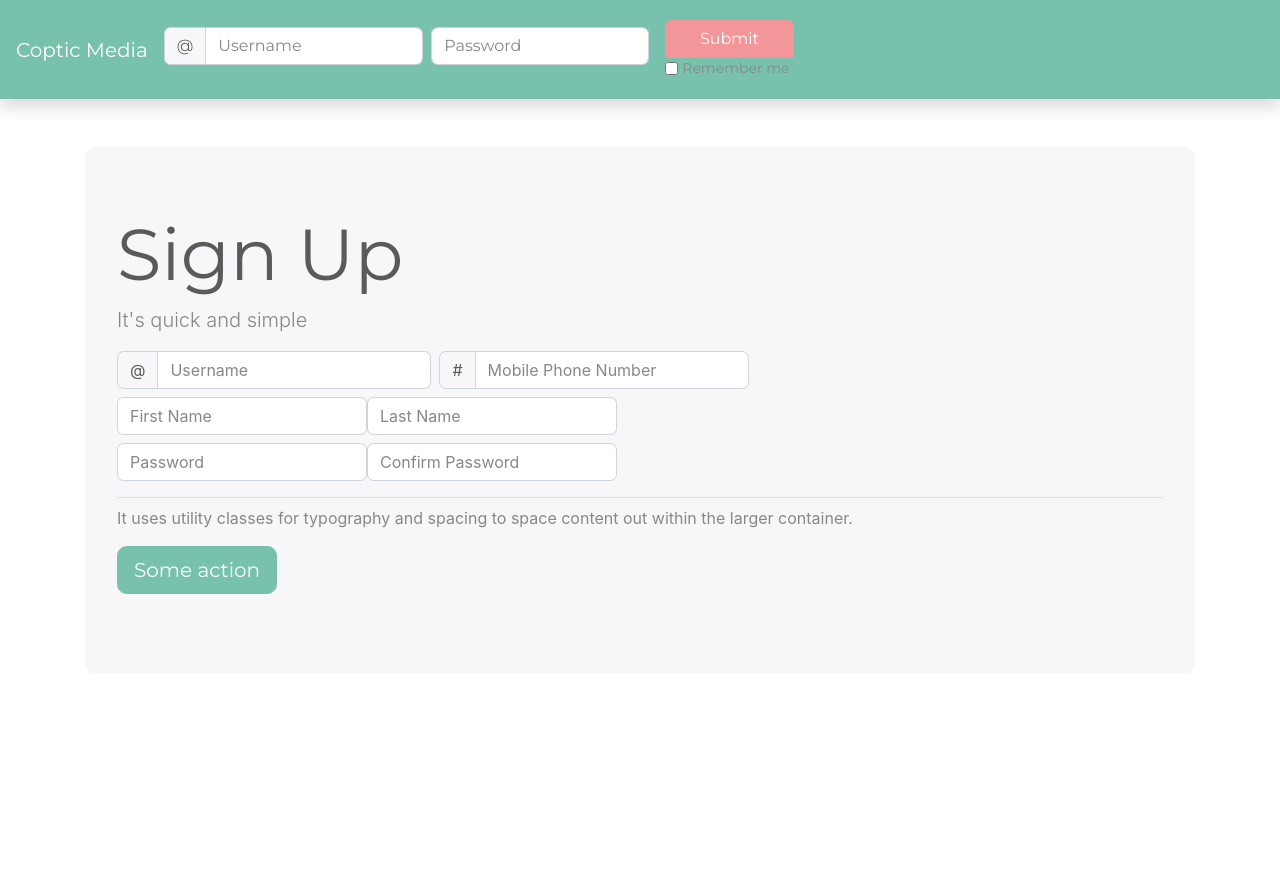
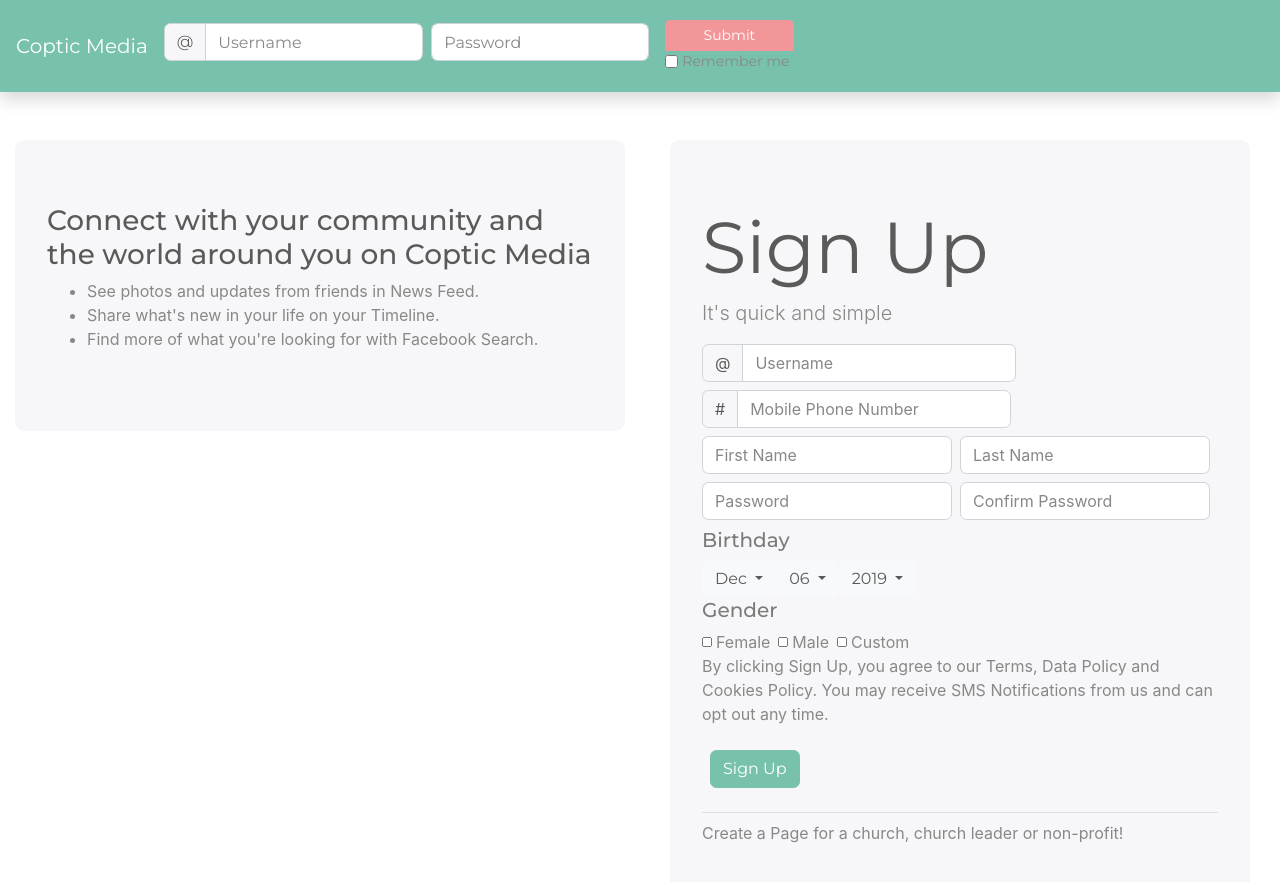
Before and after one commit to ysawiris/social_media, a plain HTML site: page base.html in a window 1280 px wide. Before the commit the page ends 800 px from the top, so only its background shows below. Drawn offline with nearby package versions, Linux system fonts and the light colour scheme.

Commit message:
[add] features to signup

```diff
--- a/base.html
+++ b/base.html
@@ -31,7 +31,7 @@
                 <label class="sr-only" for="inlineFormInputName2">Password</label>
                 <input type="text" class="form-control mb-2 mr-sm-2" id="inlineFormInputName2" placeholder="Password">
                 <div class="btn-group-vertical btn-sm" role="group">
-                    <button type="submit" class="btn btn-secondary">Submit</button>
+                    <button type="submit" class="btn btn-secondary btn-sm">Submit</button>
                     <div class="form-check mr-sm-1">
                         <input class="form-check-input" type="checkbox" id="inlineFormCheck">
                         <label class="form-check-label" for="inlineFormCheck">
@@ -44,51 +44,120 @@
         </div>
     </nav>
 
+    <div class="container-fluid">
+        <div class="row">
+            <div class="col-sm-6">
+                <div class="jumbotron">
+                <h3>Connect with your community and the world around you on Coptic Media</h3>
+                <div class="text">
+                        <ul>
+                            <li>See photos and updates from friends in News Feed.</li>
+                            <li> Share what's new in your life on your Timeline.</li>
+                            <li>Find more of what you're looking for with Facebook Search.</li>
+                        </ul>
+                    </div>
+                </div>
+
+            </div>
+            <div class="col-sm-6">
                 <div class="container">
-        <div class="jumbotron">
-            <h1 class="display-3">Sign Up</h1>
-            <p class="lead">It's quick and simple</p>
-            <form class="form-inline">
-                <label class="sr-only" for="inlineFormInputGroupUsername2">Username</label>
-                <div class="input-group mb-2 mr-sm-2">
-                    <div class="input-group-prepend">
-                        <div class="input-group-text">@</div>
+                    <div class="jumbotron ">
+                        <h1 class="display-3 ">Sign Up</h1>
+                        <p class="lead ">It's quick and simple</p>
+                        <form class="form-inline ">
+                            <label class="sr-only " for="inlineFormInputGroupUsername2 ">Username</label>
+                            <div class="input-group mb-2 mr-sm-2 ">
+                                <div class="input-group-prepend ">
+                                    <div class="input-group-text ">@</div>
                                 </div>
-                    <input type="text" class="form-control" id="inlineFormInputGroupUsername2" placeholder="Username">
+                                <input type="text " class="form-control " id="inlineFormInputGroupUsername2 " placeholder="Username ">
                             </div>
-                <label class="sr-only" for="inlineFormInputGroupUsername2">Mobile Phone Number</label>
-                <div class="input-group mb-2 mr-sm-2">
-                    <div class="input-group-prepend">
-                        <div class="input-group-text">#</div>
+                            <label class="sr-only " for="inlineFormInputGroupUsername2 ">Mobile Phone Number</label>
+                            <div class="input-group mb-2 mr-sm-2 ">
+                                <div class="input-group-prepend ">
+                                    <div class="input-group-text ">#</div>
                                 </div>
-                    <input type="text" class="form-control" id="inlineFormInputGroupUsername2" placeholder="Mobile Phone Number">
+                                <input type="text " class="form-control " id="inlineFormInputGroupUsername2 " placeholder="Mobile Phone Number ">
                             </div>
 
 
                         </form>
-            <form class="form-inline">
-                <label class="sr-only" for="inlineFormInputName2">First Name</label>
-                <input type="text" class="form-control mb-2" style="width: 250px;" id="inlineFormInputName2" placeholder="First Name">
-                <label class="sr-only" for="inlineFormInputName2">Last Name</label>
-                <input type="text" class="form-control mb-2" style="width: 250px;" id="inlineFormInputName2" placeholder="Last Name">
+                        <form class="form-inline ">
+                            <label class="sr-only " for="inlineFormInputName2 ">First Name</label>
+                            <input type="text " class="form-control mb-2 mr-sm-2 " style="width: 250px; " id="inlineFormInputName2 " placeholder="First Name ">
+                            <label class="sr-only " for="inlineFormInputName2 ">Last Name</label>
+                            <input type="text " class="form-control mb-2 " style="width: 250px; " id="inlineFormInputName2 " placeholder="Last Name ">
                         </form>
 
-            <form class="form-inline">
-                <label class="sr-only" for="inlineFormInputName2">Password</label>
-                <input type="text" class="form-control mb-2" style="width: 250px;" id="inlineFormInputName2" placeholder="Password">
-                <label class="sr-only" for="inlineFormInputName2">Confirm Password</label>
-                <input type="text" class="form-control mb-2" style="width: 250px;" id="inlineFormInputName2" placeholder="Confirm Password">
+                        <form class="form-inline ">
+                            <label class="sr-only " for="inlineFormInputName2 ">Password</label>
+                            <input type="text " class="form-control mb-2 mr-sm-2 " style="width: 250px; " id="inlineFormInputName2 " placeholder="Password ">
+                            <label class="sr-only " for="inlineFormInputName2 ">Confirm Password</label>
+                            <input type="text " class="form-control mb-2 " style="width: 250px; " id="inlineFormInputName2 " placeholder="Confirm Password ">
                         </form>
 
-            <hr class="my-2">
-            <p>It uses utility classes for typography and spacing to space content out within the larger container.</p>
-            <p class="lead">
-                <a class="btn btn-primary btn-lg" href="#!" role="button">Some action</a>
-            </p>
+
+                        <h5 class="text-black-50 ">Birthday</h5>
+                        <div class="form-inline ">
+                            <div class="dropdown ">
+                                <button class="btn btn-light dropdown-toggle " type="button " id="dropdownMenu1 " data-toggle="dropdown " aria-haspopup="true " aria-expanded="false ">
+                                                          Dec
+                                                        </button>
+                                <div class="dropdown-menu " aria-labelledby="dropdownMenu1 ">
+                                    <a class="dropdown-item " href="#! ">Action</a>
+                                    <a class="dropdown-item " href="#! ">Another action</a>
+                                </div>
+                            </div>
+                            <div class="dropdown ">
+                                <button class="btn btn-light dropdown-toggle " type="button " id="dropdownMenu1 " data-toggle="dropdown " aria-haspopup="true " aria-expanded="false ">
+                                                              06
+                                                            </button>
+                                <div class="dropdown-menu " aria-labelledby="dropdownMenu1 ">
+                                    <a class="dropdown-item " href="#! ">Action</a>
+                                    <a class="dropdown-item " href="#! ">Another action</a>
+                                </div>
+                            </div>
+                            <div class="dropdown ">
+                                <button class="btn btn-light dropdown-toggle " type="button " id="dropdownMenu1 " data-toggle="dropdown " aria-haspopup="true " aria-expanded="false ">
+                                                              2019
+                                                            </button>
+                                <div class="dropdown-menu " aria-labelledby="dropdownMenu1 ">
+                                    <a class="dropdown-item " href="#! ">Action</a>
+                                    <a class="dropdown-item " href="#! ">Another action</a>
+                                </div>
+                            </div>
+                        </div>
+                        <h5 class="text-black-50 ">Gender</h5>
+
+                                <div class="form-inline mr-5 ">
+                                        <div class="form-inline mr-sm-2 ">
+                                            <input class="form-check-input" style="width: 10px; height: 10px;" type="checkbox " id="inlineFormCheck ">
+                                            <label class="form-check-label " for="inlineFormCheck ">Female</label>
+                                        </div>
+                                        <div class="form-inline mr-sm-2 ">
+                                            <input class="form-check-input " style="width: 10px; height: 10px;" type="checkbox " id="inlineFormCheck ">
+                                            <label class="form-check-label " for="inlineFormCheck ">Male</label>
+                                        </div>
+                                        <div class="form-inline mr-sm-2 ">
+                                            <input class="form-check-input " style="width: 10px; height: 10px;" type="checkbox " id="inlineFormCheck ">
+                                            <label class="form-check-label " for="inlineFormCheck ">Custom</label>
+                                        </div>
                                     </div>
 
 
+
+                        <p class="text-muted ">By clicking Sign Up, you agree to our Terms, Data Policy and Cookies Policy. You may receive SMS Notifications from us and can opt out any time.</p>
+                        <p class="lead ">
+                            <a class="btn btn-primary btn-md m-sm-2 " href="#! " role="button ">Sign Up </a>
+                        </p>
+                        <hr class="my-2 ">
+                        <p>Create a Page for a church, church leader or non-profit!</p>
                     </div>
+                </div>
+            </div>
+        </div>
+    </div>
+
 
 
 
```
Lines whose indentation alone changed are shown as unchanged.
